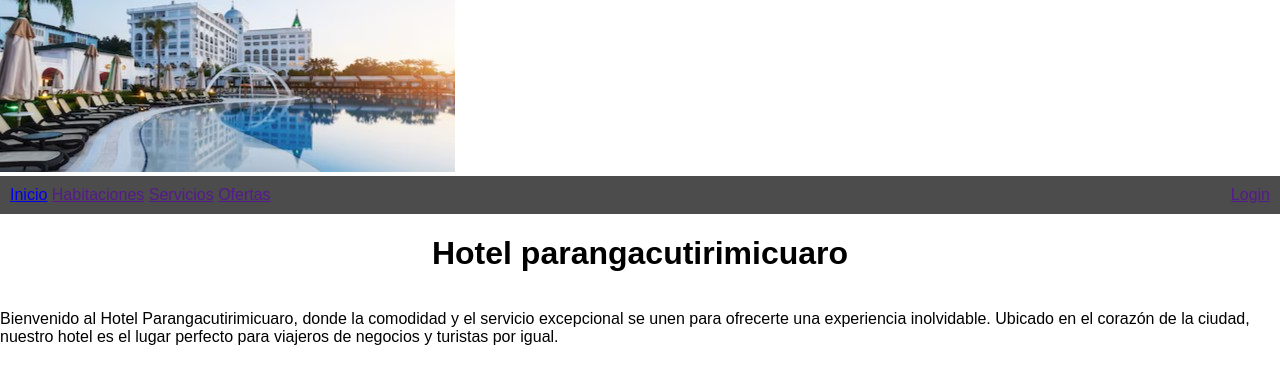
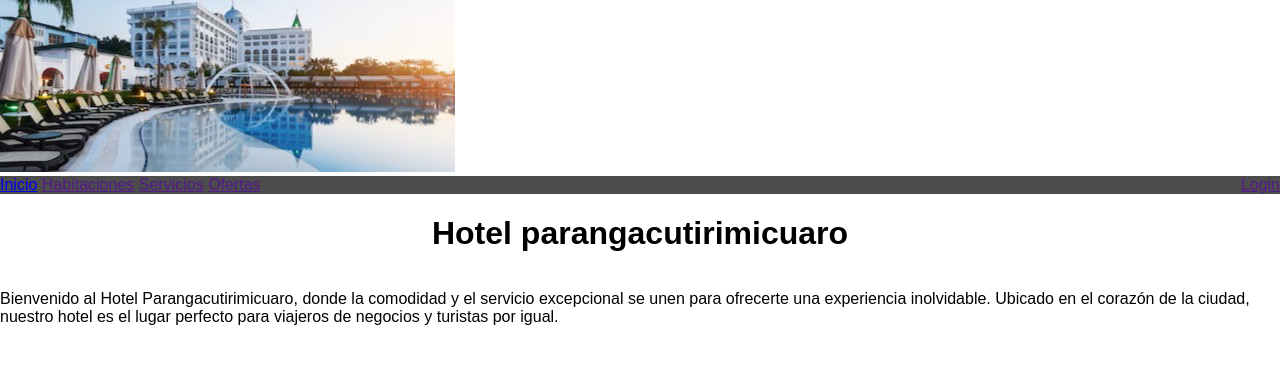
Before and after one commit to Paulospec/hotel_proyect, a PHP site: page / in a window 1280 px wide. Shown: the top 384 px of the page. Run offline with PHP 8.4, Linux system fonts and the light colour scheme.

Commit message:
avance2sergi

```diff
--- a/styles.css
+++ b/styles.css
@@ -23,15 +23,12 @@ body {
 .header {
     background-color: rgba(0, 0, 0, 0.7);
     color: white;
-    padding: 10px;
+    padding: 0px;
     width: 100%;
-
     max-width: 100%;
-
     text-align: center;
     display: flex;
     justify-content: space-between;
-    gap: 20px;
     position: sticky;
     top: 0;
     box-sizing: border-box;
```
